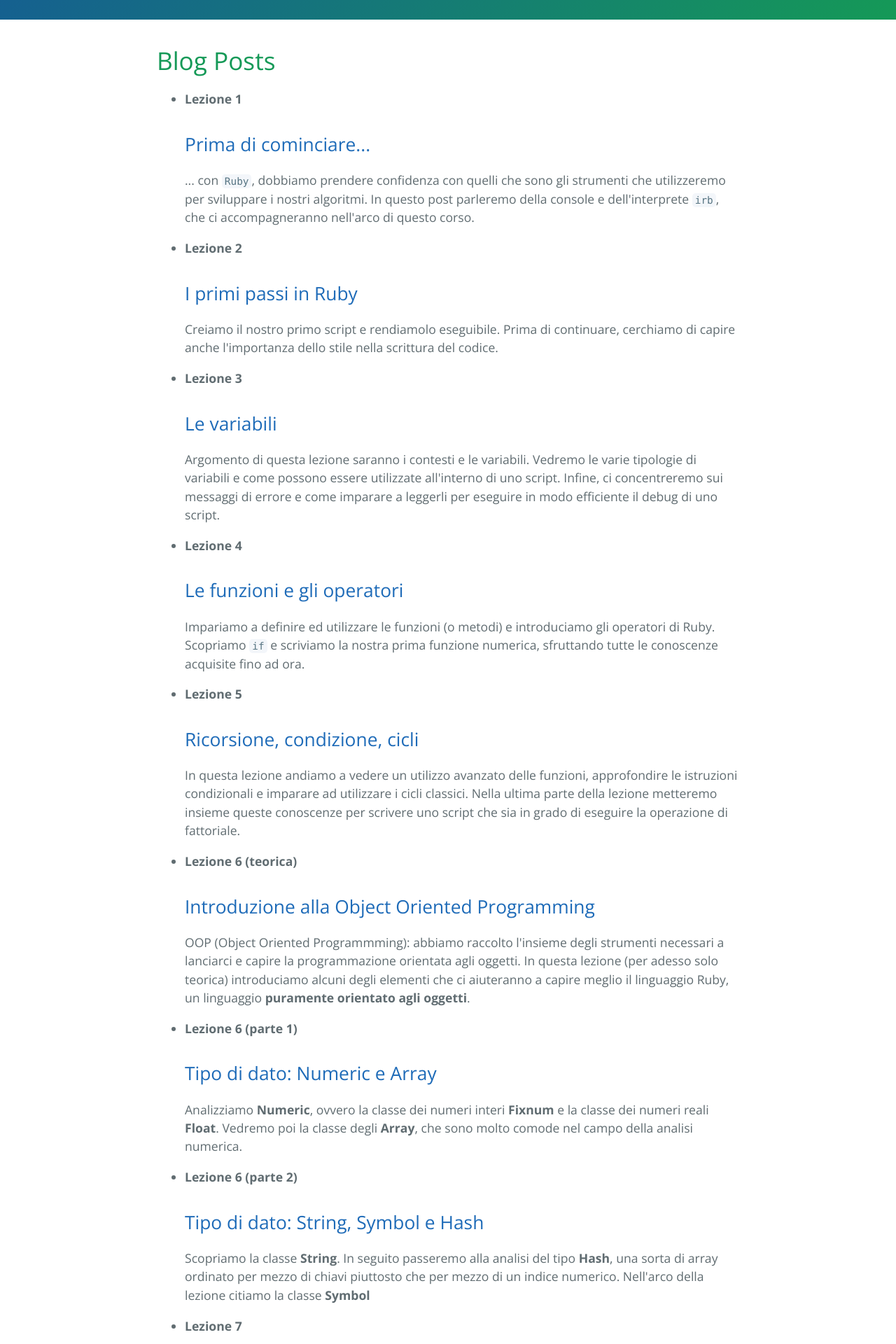
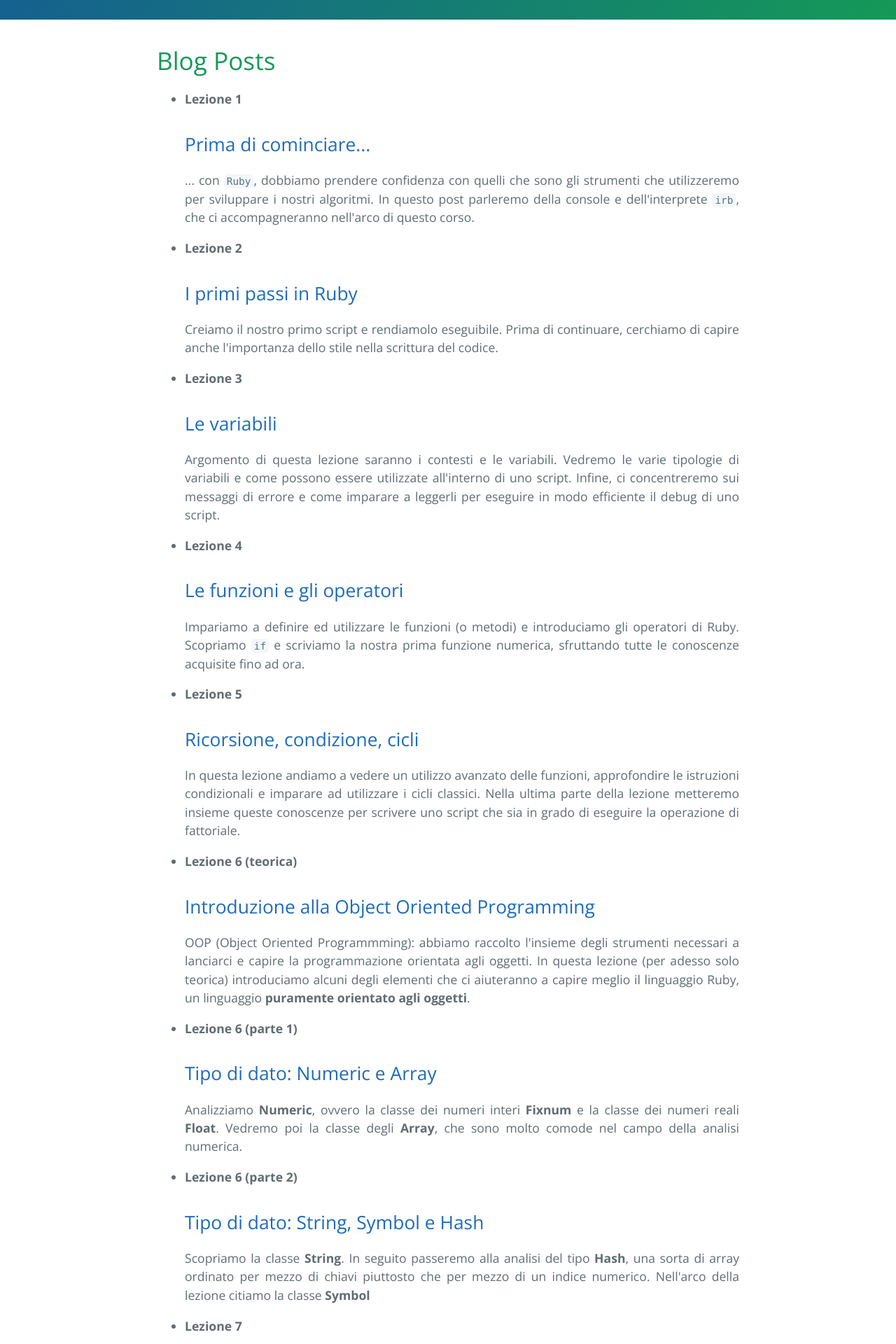
Before and after one commit to MatteoRagni/ncalc, a Jekyll site: the page built from index.html, in a window 1280 px wide. Shown: the part 367-2287 px from the top of the page at 70% size. Built offline with Jekyll 4.4.1, drawn with Linux system fonts in a browser that asks for light colours; the list of posts is cut into pages by our own code.

Commit message:
little error and justification

```diff
--- a/css/cayman.css
+++ b/css/cayman.css
@@ -161,7 +161,7 @@ a:hover { text-decoration: underline; }
 @media screen and (max-width: 42em) { .main-content { padding: 2rem 1rem; font-size: 1rem; } }
 .main-content img { max-width: 100%; }
 .main-content h1, .main-content h2, .main-content h3, .main-content h4, .main-content h5, .main-content h6 { margin-top: 2rem; margin-bottom: 1rem; font-weight: normal; color: #159957; }
-.main-content p { margin-bottom: 1em; text-align: justified; }
+.main-content p { margin-bottom: 1em; text-align: justify; }
 .main-content code { padding: 2px 4px; font-family: Consolas, "Liberation Mono", Menlo, Courier, monospace; font-size: 0.9rem; color: #567482; background-color: #f3f6fa; border-radius: 0.3rem; }
 .main-content pre { padding: 0.8rem; margin-top: 0; margin-bottom: 1rem; font: 1rem Consolas, "Liberation Mono", Menlo, Courier, monospace; color: #567482; word-wrap: normal; background-color: #f3f6fa; border: solid 1px #dce6f0; border-radius: 0.3rem; }
 .main-content pre > code { padding: 0; margin: 0; font-size: 0.9rem; color: #567482; word-break: normal; white-space: pre; background: transparent; border: 0; }
```
